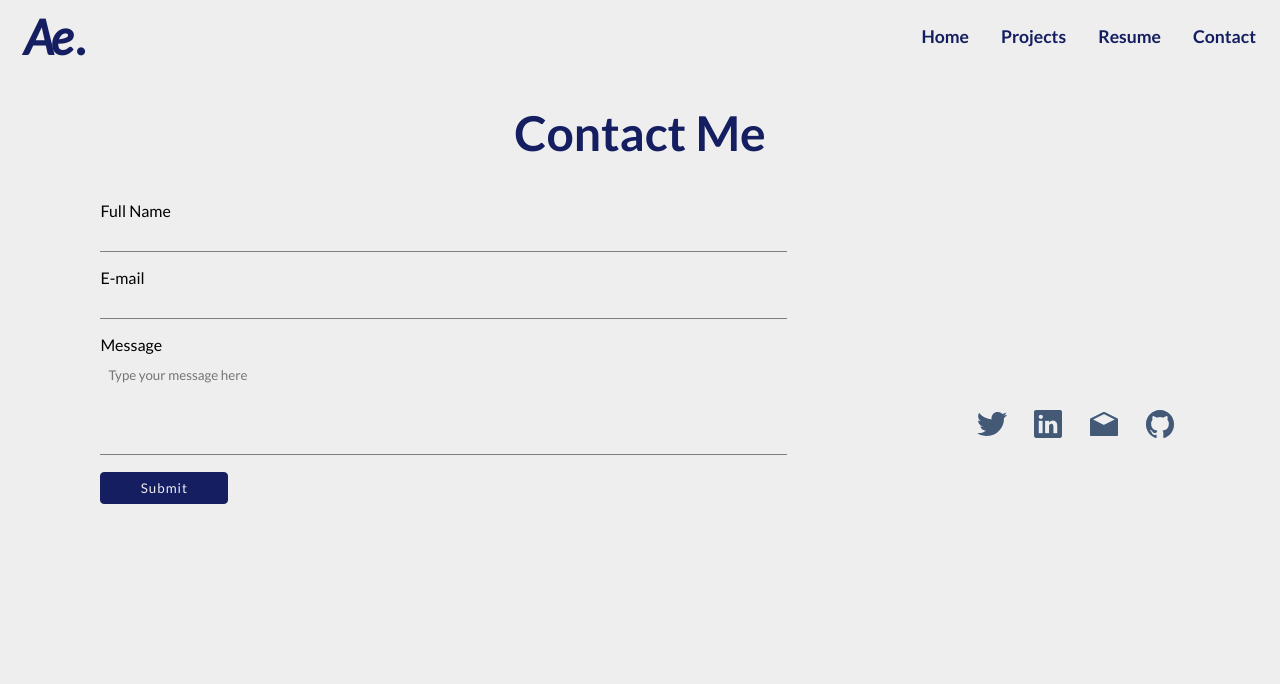
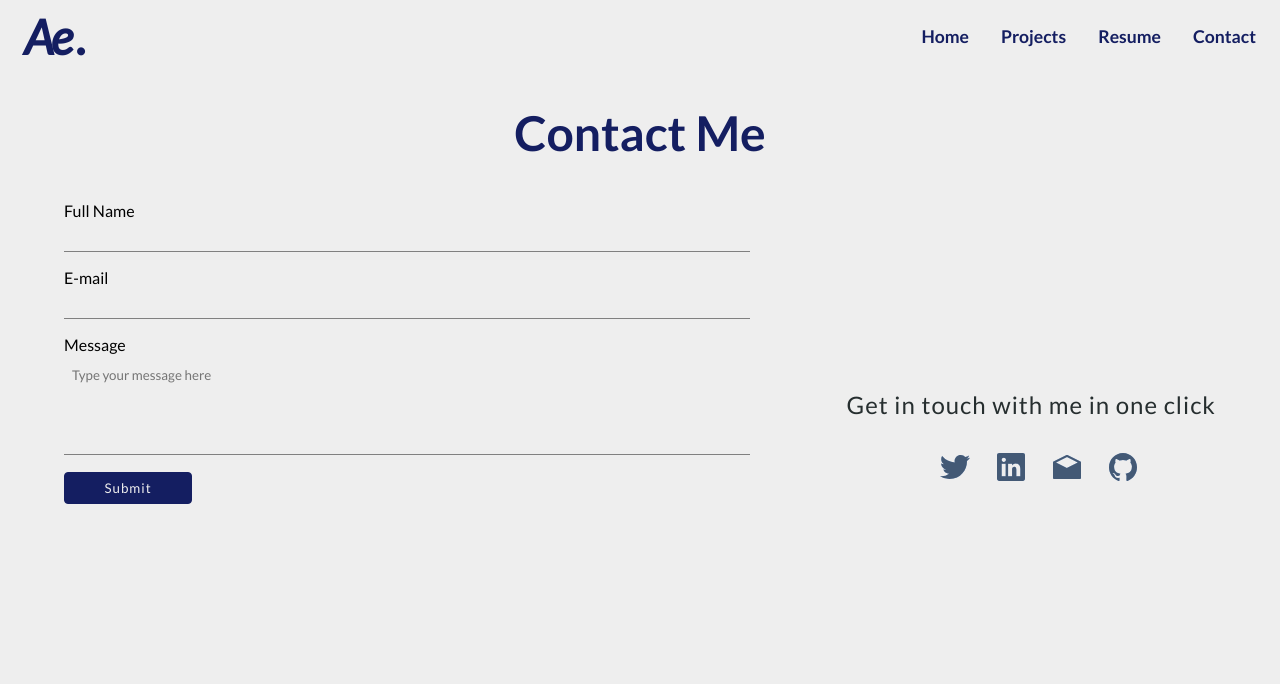
Before and after one commit to Akintobi41/Portfolio, a plain HTML site: page contact/index.html in a window 1280 px wide. Drawn offline with Linux system fonts and the light colour scheme.

Commit message:
updated resume page

```diff
--- a/contact/index.html
+++ b/contact/index.html
@@ -21,7 +21,7 @@
       <ul id="nav" class="navigation">
         <li><a href="/index.html">Home</a></li>
         <li><a href="/projects/index.html">Projects</a></li>
-        <li><a href="">Resume</a></li>
+        <li><a href="/moyin A.pdf">Resume</a></li>
         <li><a href="/contact/index.html">Contact</a></li>
       </ul>
     </header>
@@ -44,6 +44,8 @@
    <button>Submit</button>
       </form>
       <aside class="socials" id="social-links">
+        <p>Get in touch with me in one click</p>
+        <section>
         <figure class="logo-1">
           <a href="https://twitter.com/Zeke_aa"
             ><img src="/Images/logo-twitter.svg"
@@ -66,6 +68,7 @@
             ><img src="/Images/logo-github.svg"
           /></a>
         </figure>
+        <section>
       </aside>
     </main>
     <script src="/contact/contact.js"></script>
--- a/contact/styles.css
+++ b/contact/styles.css
@@ -124,7 +124,7 @@ a {
   cursor: pointer;
 }
 main {
-  height: 30rem;
+  height: 32rem;
   padding: 1rem;
   display: flex;
   flex-direction: column;
@@ -172,8 +172,15 @@ textarea:focus {
 }
 .socials {
   display: flex;
+  flex-direction: column;
   justify-content: center;
   align-items: center;
+}
+.socials p{
+  font-size: 1.5rem;
+}
+.socials section{
+  display: flex;
 }
 .socials img {
   width: 2rem;
```
Also changed, not shown: index.html (+1 -1 lines), projects/index.html (+1 -1 lines), 1 other file.
